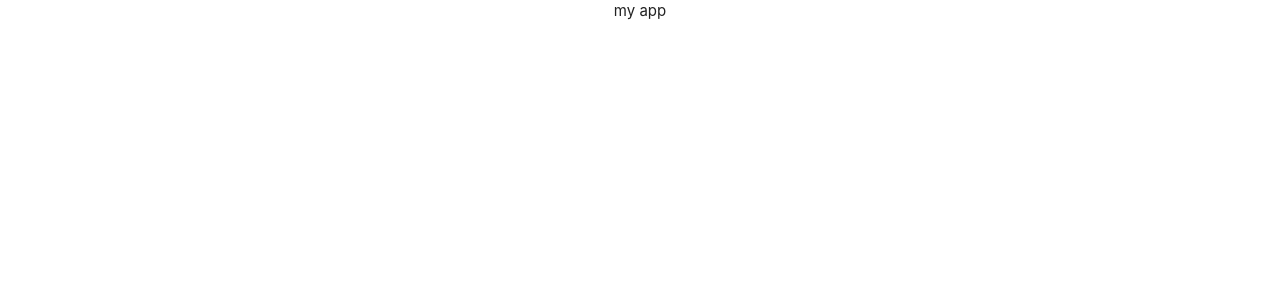
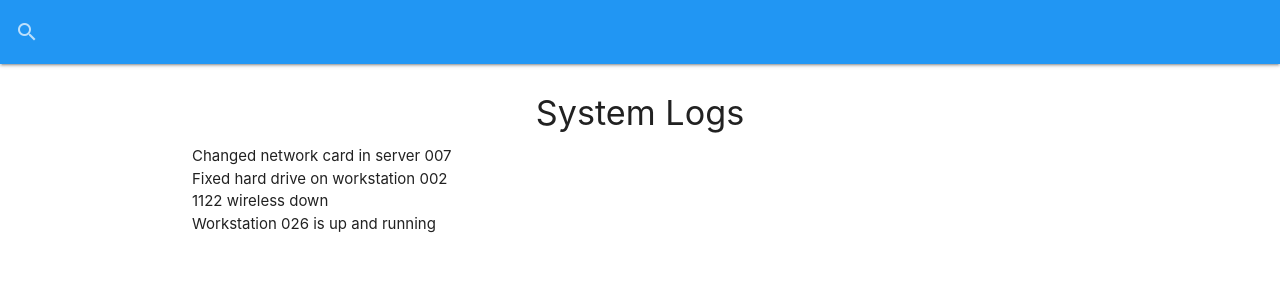
Before and after one commit to junjun107/IT-Logger, a React (Create React App) app: page / in a window 1280 px wide. Shown: the top 300 px of the page. Built offline with nearby package versions, Linux system fonts and the light colour scheme; data requests are answered from the project's data file.

Commit message:
searchbar & Logs component

```diff
--- a/package.json
+++ b/package.json
@@ -15,7 +15,7 @@
   "scripts": {
     "start": "react-scripts start",
     "json-server": "json-server --watch db.json --port 5000",
-    "dev": "concurrently \"npm start\" \"npm run json-sever\"",
+    "dev": "concurrently \"npm start\" \"npm run json-server\"",
     "build": "react-scripts build",
     "test": "react-scripts test",
     "eject": "react-scripts eject"
@@ -42,5 +42,5 @@
     "concurrently": "^6.3.0",
     "json-server": "^0.17.0"
   },
-  "proxy": "https://localhost:5000"
+  "proxy": "http://localhost:5000"
 }
--- a/src/App.js
+++ b/src/App.js
@@ -1,14 +1,24 @@
-import { useEffect } from 'react';
+import { useEffect, Fragment } from 'react';
 import './App.css';
 import 'materialize-css/dist/css/materialize.min.css'; //css
 import M from 'materialize-css/dist/js/materialize.min.js'; //javascript
+import SearchBar from './components/Layout/SearchBar';
+import Logs from './components/logs/Logs';
 
 function App() {
   useEffect(() => {
     //init Materialize JS
     M.AutoInit();
   });
-  return <div className='App'>my app</div>;
+  return (
+    <Fragment>
+      <SearchBar />
+
+      <div className='container'>
+        <Logs />
+      </div>
+    </Fragment>
+  );
 }
 
 export default App;
--- /dev/null
+++ b/src/components/Layout/SearchBar.js
@@ -0,0 +1,21 @@
+import React from 'react';
+
+const SearchBar = () => {
+  return (
+    <nav style={{ marginBottom: '30px' }} className='blue'>
+      <div className='nav-wrapper'>
+        <form>
+          <div className='input-field'>
+            <input id='search' type='search' />
+            <label className='label-icon' htmlFor='search'>
+              <i className='material-icons'>search</i>
+            </label>
+            <i className='material-icons'>close</i>
+          </div>
+        </form>
+      </div>
+    </nav>
+  );
+};
+
+export default SearchBar;
--- /dev/null
+++ b/src/components/logs/Logs.js
@@ -0,0 +1,40 @@
+import React, { useState, useEffect } from 'react';
+
+const Logs = () => {
+  const [logs, setLogs] = useState([]);
+  const [loading, setLoading] = useState(false);
+
+  useEffect(() => {
+    getLogs();
+    //eslint-disable-next-line
+  }, []);
+
+  const getLogs = async () => {
+    setLoading(true);
+    const res = await fetch('/logs');
+    const data = await res.json();
+    setLogs(data);
+    setLoading(false);
+  };
+
+  if (loading) {
+    return <h4>Loading...</h4>;
+  }
+
+  return (
+    <div>
+      <ul className='collection-with-header'>
+        <li className='collection-header'>
+          <h4 className='center'>System Logs</h4>
+        </li>
+        {!loading && logs.length === 0 ? (
+          <p className='center'>No logs to show...</p>
+        ) : (
+          logs.map((log) => <li>{log.message}</li>)
+        )}
+      </ul>
+    </div>
+  );
+};
+
+export default Logs;
```
